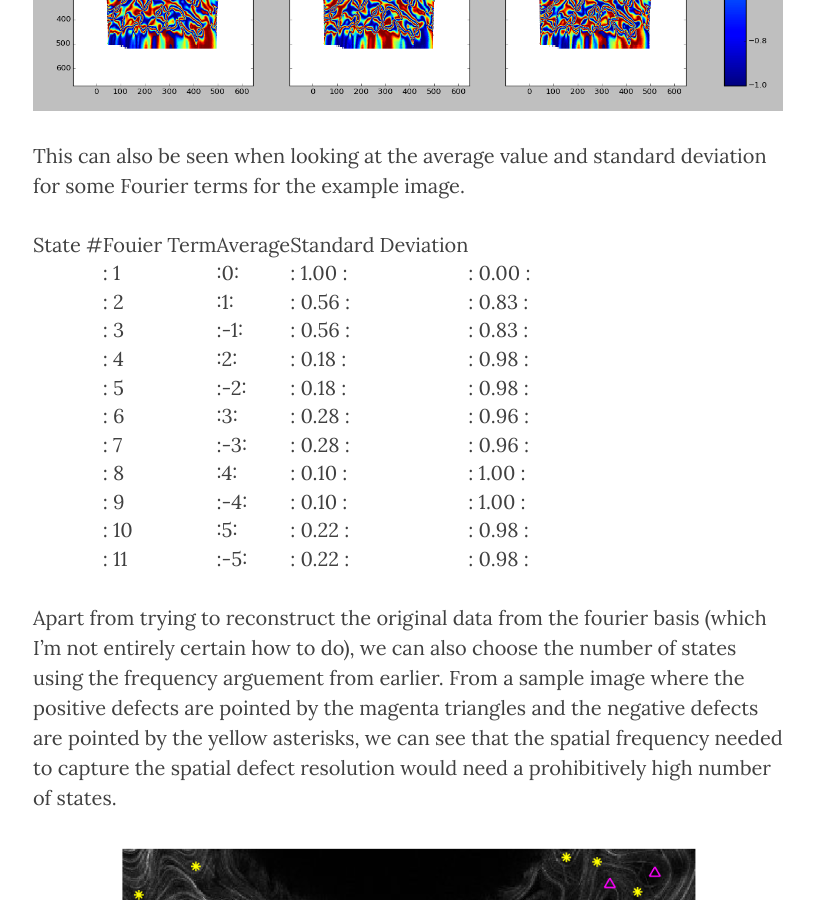
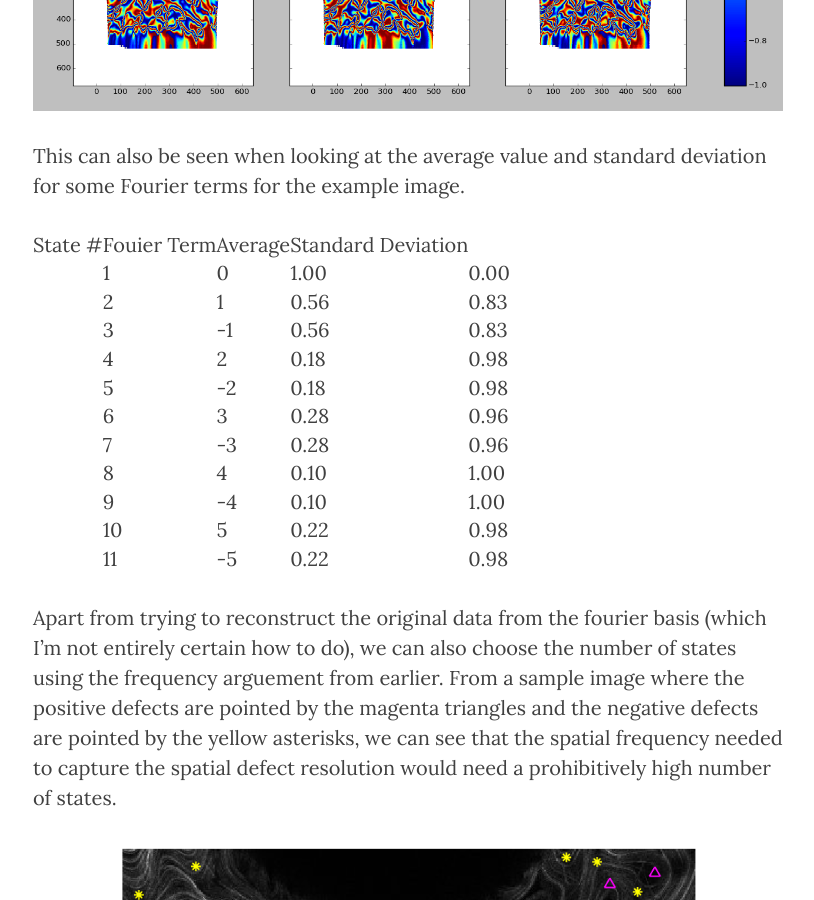
Before and after one commit to Materials-Informatics-Class-Fall2015/MIC-Active-Nematics-Torus, a Jekyll site: the page built from _posts/2015-10-31-Blog-Post-7.markdown, in a window 1280 px wide and 900 px high, scrolled down 2965 px. Shown: the whole window, without its empty margins (232-1046 px from the left). Built offline with Jekyll 4.4.1, drawn with Linux system fonts in a browser that asks for light colours; nearby versions of some CDN libraries; formulas are drawn with MathJax 3; comment, search, counter and statistics services are not loaded; part of the change alters nothing that is shown.

Commit message:
table edit

```diff
--- a/_posts/2015-10-31-Blog-Post-7.markdown
+++ b/_posts/2015-10-31-Blog-Post-7.markdown
@@ -28,18 +28,18 @@ Physically, we interpret this space in terms of the spatial frequencies of the o
 
 This can also be seen when looking at the average value and standard deviation for some Fourier terms for the example image.
 
-State # | Fouier Term | Average | Standard Deviation|
-|: 1 |:0:|: 1.00 :|: 0.00 :|
-|: 2 |:1:|: 0.56 :|: 0.83 :|
-|: 3 |:-1:|: 0.56 :|: 0.83 :|
-|: 4 |:2:|: 0.18 :|: 0.98 :|
-|: 5 |:-2:|: 0.18 :|: 0.98 :|
-|: 6 |:3:|: 0.28 :|: 0.96 :|
-|: 7 |:-3:|: 0.28 :|: 0.96 :|
-|: 8 |:4:|: 0.10 :|: 1.00 :|
-|: 9 |:-4:|: 0.10 :|: 1.00 :|
-|: 10 |:5:|: 0.22 :|: 0.98 :|
-|: 11 |:-5:|: 0.22 :|: 0.98 :|
+State # | Fouier Term | Average | Standard Deviation
+| 1 |0| 1.00 | 0.00 |
+| 2 |1| 0.56 | 0.83 |
+| 3 |-1| 0.56 | 0.83 |
+| 4 |2| 0.18 | 0.98 |
+| 5 |-2| 0.18 | 0.98 |
+| 6 |3| 0.28 | 0.96 |
+| 7 |-3| 0.28 | 0.96 |
+| 8 |4| 0.10 | 1.00 |
+| 9 |-4| 0.10 | 1.00 |
+| 10 |5| 0.22 | 0.98 |
+| 11 |-5| 0.22 | 0.98 |
 
 Apart from trying to reconstruct the original data from the fourier basis (which I'm not entirely certain how to do), we can also choose the number of states using the frequency arguement from earlier. From a sample image where the positive defects are pointed by the magenta triangles and the negative defects are pointed by the yellow asterisks, we can see that the spatial frequency needed to capture the spatial defect resolution would need a prohibitively high number of states.
 
```
